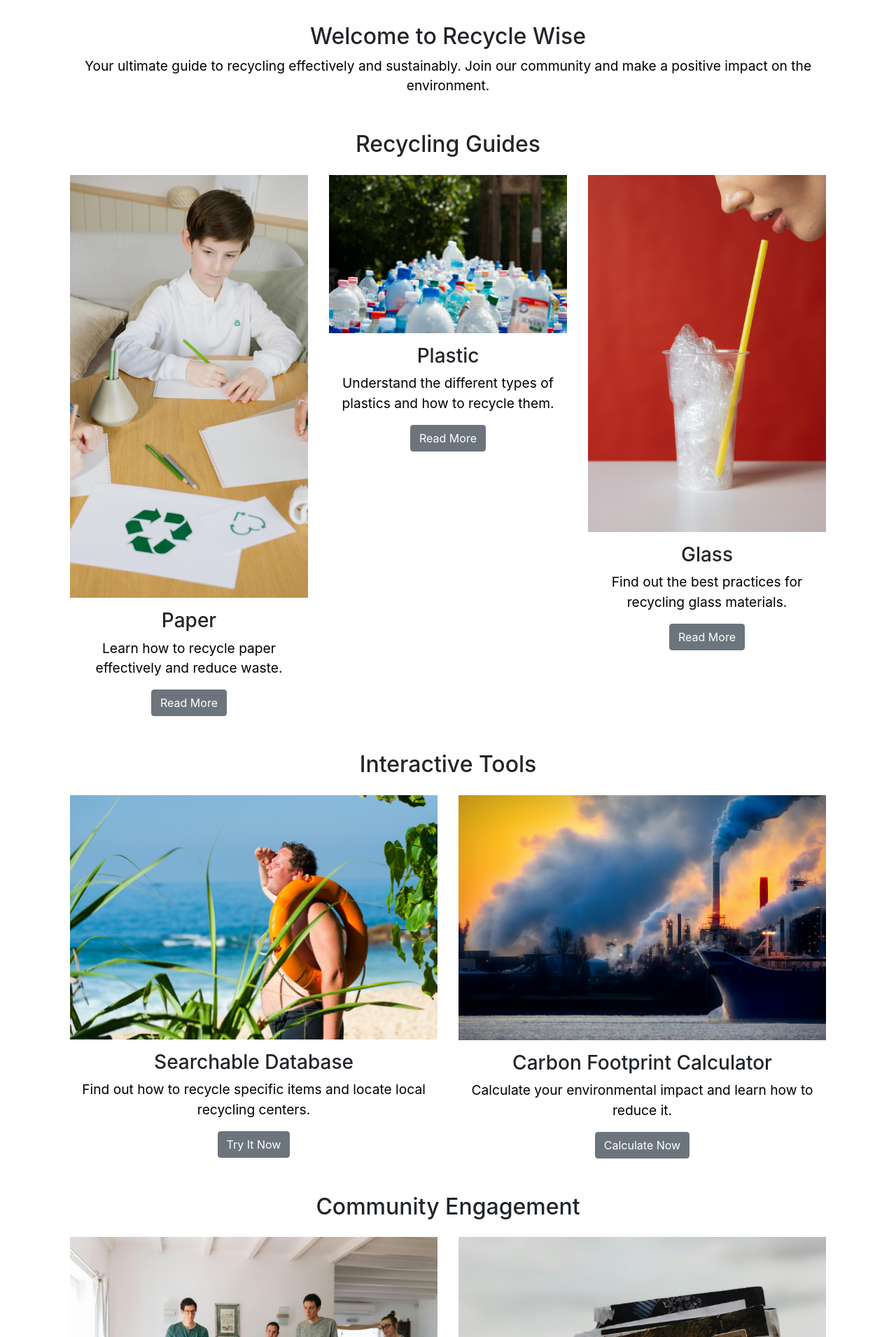
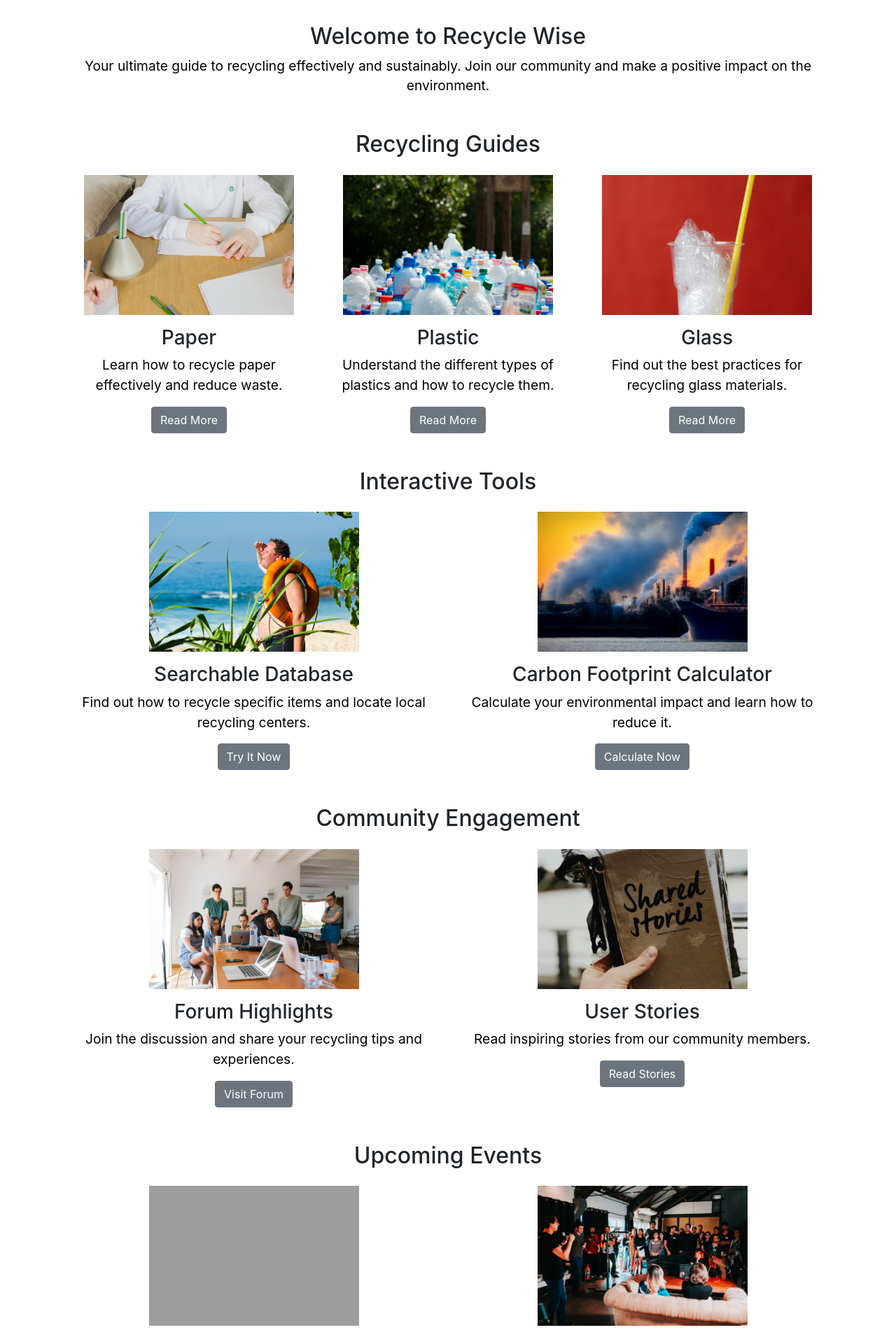
Before and after one commit to Aman-Shaikh/IADS-Project, a Django app: page / in a window 1280 px wide. Shown: the part 542-2452 px from the top of the page at 70% size. Run offline with Django 5.2, Linux system fonts and the light colour scheme; some libraries are stand-ins or nearby versions; grey boxes are pictures that could not be loaded.

Commit message:
UI Enhaced Home Page

```diff
--- a/templates/base.html
+++ b/templates/base.html
@@ -32,7 +32,13 @@
         color: #000; /* dark black */
         font-size: 1.2em; /* larger text for the paragraph */
     }
+    .fixed-size {
+        width: 300px;
+        height: 200px;
+        object-fit: cover;
+    }
 </style>
+
 </head>
 <body>
     <nav class="navbar navbar-light navbar-custom">
--- a/templates/home.html
+++ b/templates/home.html
@@ -22,19 +22,19 @@
         <div class="row mt-4">
             <div class="col-md-4 text-center">
                 {% load static %}
-                <img src="{% static 'images/paper-recycling.jpg' %}" class="img-fluid mb-3" alt="Paper Recycling">
+                <img src="{% static 'images/paper-recycling.jpg' %}" class="img-fluid mb-3 fixed-size" alt="Paper Recycling">
                 <h3>Paper</h3>
                 <p>Learn how to recycle paper effectively and reduce waste.</p>
                 <a href="#" class="btn btn-secondary">Read More</a>
             </div>
             <div class="col-md-4 text-center">
-                <img src="{% static 'images/plastic-recycling.jpg' %}" class="img-fluid mb-3" alt="Plastic Recycling">
+                <img src="{% static 'images/plastic-recycling.jpg' %}" class="img-fluid mb-3 fixed-size" alt="Plastic Recycling">
                 <h3>Plastic</h3>
                 <p>Understand the different types of plastics and how to recycle them.</p>
                 <a href="#" class="btn btn-secondary">Read More</a>
             </div>
             <div class="col-md-4 text-center">
-                <img src="{% static 'images/glass-recycling.jpg' %}" class="img-fluid mb-3" alt="Glass Recycling">
+                <img src="{% static 'images/glass-recycling.jpg' %}" class="img-fluid mb-3 fixed-size" alt="Glass Recycling">
                 <h3>Glass</h3>
                 <p>Find out the best practices for recycling glass materials.</p>
                 <a href="#" class="btn btn-secondary">Read More</a>
@@ -47,13 +47,13 @@
         <h2 class="text-center">Interactive Tools</h2>
         <div class="row mt-4">
             <div class="col-md-6 text-center">
-                <img src="{% static 'images/database.jpg' %}" class="img-fluid mb-3" alt="Searchable Database">
+                <img src="{% static 'images/database.jpg' %}" class="img-fluid mb-3 fixed-size" alt="Searchable Database">
                 <h3>Searchable Database</h3>
                 <p>Find out how to recycle specific items and locate local recycling centers.</p>
                 <a href="#" class="btn btn-secondary">Try It Now</a>
             </div>
             <div class="col-md-6 text-center">
-                <img src="{% static 'images/carbon-footprint.jpg' %}" class="img-fluid mb-3" alt="Carbon Footprint Calculator">
+                <img src="{% static 'images/carbon-footprint.jpg' %}" class="img-fluid mb-3 fixed-size" alt="Carbon Footprint Calculator">
                 <h3>Carbon Footprint Calculator</h3>
                 <p>Calculate your environmental impact and learn how to reduce it.</p>
                 <a href="#" class="btn btn-secondary">Calculate Now</a>
@@ -66,13 +66,13 @@
         <h2 class="text-center">Community Engagement</h2>
         <div class="row mt-4">
             <div class="col-md-6 text-center">
-                <img src="{% static 'images/forum.jpg' %}" class="img-fluid mb-3" alt="Forum">
+                <img src="{% static 'images/forum.jpg' %}" class="img-fluid mb-3 fixed-size" alt="Forum">
                 <h3>Forum Highlights</h3>
                 <p>Join the discussion and share your recycling tips and experiences.</p>
                 <a href="#" class="btn btn-secondary">Visit Forum</a>
             </div>
             <div class="col-md-6 text-center">
-                <img src="{% static 'images/user-stories.jpg' %}" class="img-fluid mb-3" alt="User Stories">
+                <img src="{% static 'images/user-stories.jpg' %}" class="img-fluid mb-3 fixed-size" alt="User Stories">
                 <h3>User Stories</h3>
                 <p>Read inspiring stories from our community members.</p>
                 <a href="#" class="btn btn-secondary">Read Stories</a>
@@ -85,13 +85,13 @@
         <h2 class="text-center">Upcoming Events</h2>
         <div class="row mt-4">
             <div class="col-md-6 text-center">
-                <img src="{% static 'images/clean-up.jpg' %}" class="img-fluid mb-3" alt="Community Clean-Up">
+                <img src="{% static 'images/clean-up.jpg' %}" class="img-fluid mb-3 fixed-size" alt="Community Clean-Up">
                 <h3>Community Clean-Up</h3>
                 <p>Join us for a community clean-up event this Saturday.</p>
                 <a href="#" class="btn btn-secondary">Learn More</a>
             </div>
             <div class="col-md-6 text-center">
-                <img src="{% static 'images/workshop.jpg' %}" class="img-fluid mb-3" alt="Recycling Workshop">
+                <img src="{% static 'images/workshop.jpg' %}" class="img-fluid mb-3 fixed-size" alt="Recycling Workshop">
                 <h3>Recycling Workshop</h3>
                 <p>Attend our workshop and learn advanced recycling techniques.</p>
                 <a href="#" class="btn btn-secondary">Sign Up</a>
@@ -104,13 +104,13 @@
         <h2 class="text-center">Multimedia</h2>
         <div class="row mt-4">
             <div class="col-md-6 text-center">
-                <img src="{% static 'images/video.jpg' %}" class="img-fluid mb-3" alt="Featured Video">
+                <img src="{% static 'images/video.jpg' %}" class="img-fluid mb-3 fixed-size" alt="Featured Video">
                 <h3>Featured Video</h3>
                 <p>Watch our latest video on the benefits of recycling.</p>
                 <a href="#" class="btn btn-secondary">Watch Now</a>
             </div>
             <div class="col-md-6 text-center">
-                <img src="{% static 'images/infographics.jpg' %}" class="img-fluid mb-3" alt="Infographics">
+                <img src="{% static 'images/infographics.jpg' %}" class="img-fluid mb-3 fixed-size" alt="Infographics">
                 <h3>Infographics</h3>
                 <p>Explore our infographics to learn about recycling statistics and tips.</p>
                 <a href="#" class="btn btn-secondary">View Infographics</a>
@@ -123,13 +123,13 @@
         <h2 class="text-center">Sustainability Tips</h2>
         <div class="row mt-4">
             <div class="col-md-6 text-center">
-                <img src="{% static 'images/tips.jpg' %}" class="img-fluid mb-3" alt="Quick Tips">
+                <img src="{% static 'images/tips.jpg' %}" class="img-fluid mb-3 fixed-size" alt="Quick Tips">
                 <h3>Quick Tips</h3>
                 <p>Adopt these simple tips to reduce waste and live sustainably.</p>
                 <a href="#" class="btn btn-secondary">Get Tips</a>
             </div>
             <div class="col-md-6 text-center">
-                <img src="{% static 'images/product-reviews.jpg' %}" class="img-fluid mb-3" alt="Product Reviews">
+                <img src="{% static 'images/product-reviews.jpg' %}" class="img-fluid mb-3 fixed-size" alt="Product Reviews">
                 <h3>Product Reviews</h3>
                 <p>Read reviews of eco-friendly products and find sustainable alternatives.</p>
                 <a href="#" class="btn btn-secondary">Read Reviews</a>
```
Lines whose indentation alone changed are shown as unchanged.
